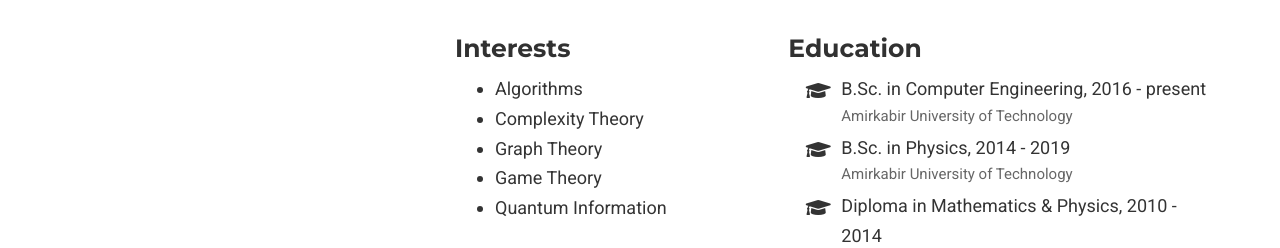
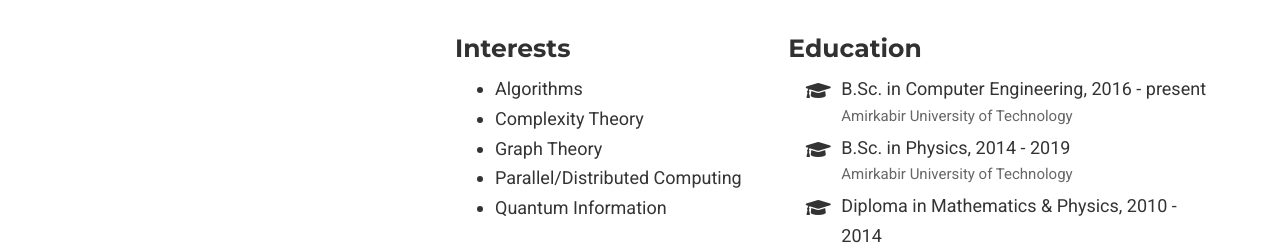
Before and after one commit to Mohamad-Assari/Mohamad-Assari.github.io, a plain HTML site: page authors/admin/index.html in a window 1280 px wide. Shown: the part 775-1023 px from the top of the page. Drawn offline with nearby package versions, Linux system fonts and the light colour scheme; some packages are replaced by stand-ins of ours; some icons are missing.

Commit message:
new changes

```diff
--- a/authors/admin/index.html
+++ b/authors/admin/index.html
@@ -545,7 +545,7 @@
 
           <li>Graph Theory</li>
 
-          <li>Game Theory</li>
+          <li>Parallel/Distributed Computing</li>
 
           <li>Quantum Information</li>
 
```
Also changed, not shown: index.html (+1 -1 lines), 1 other file.
